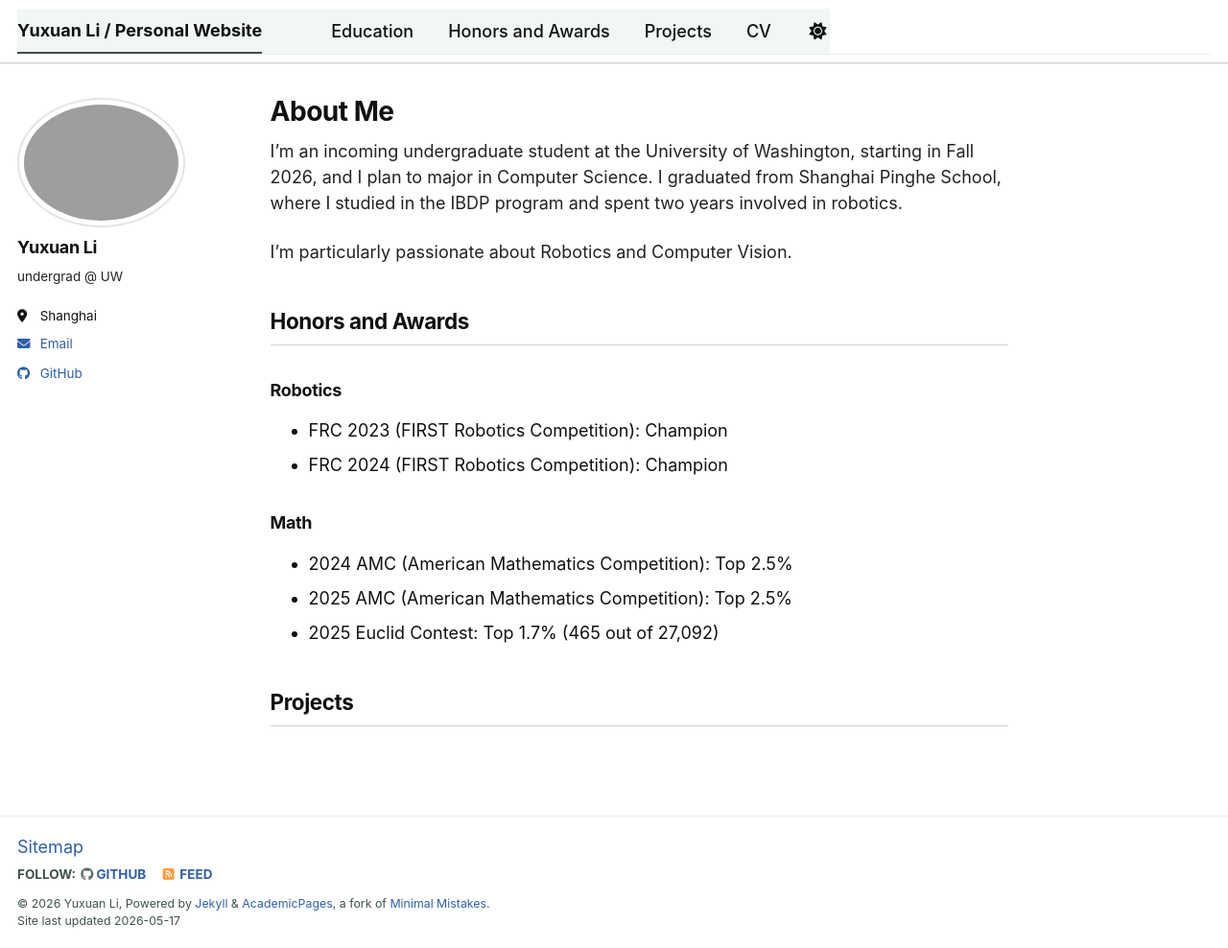
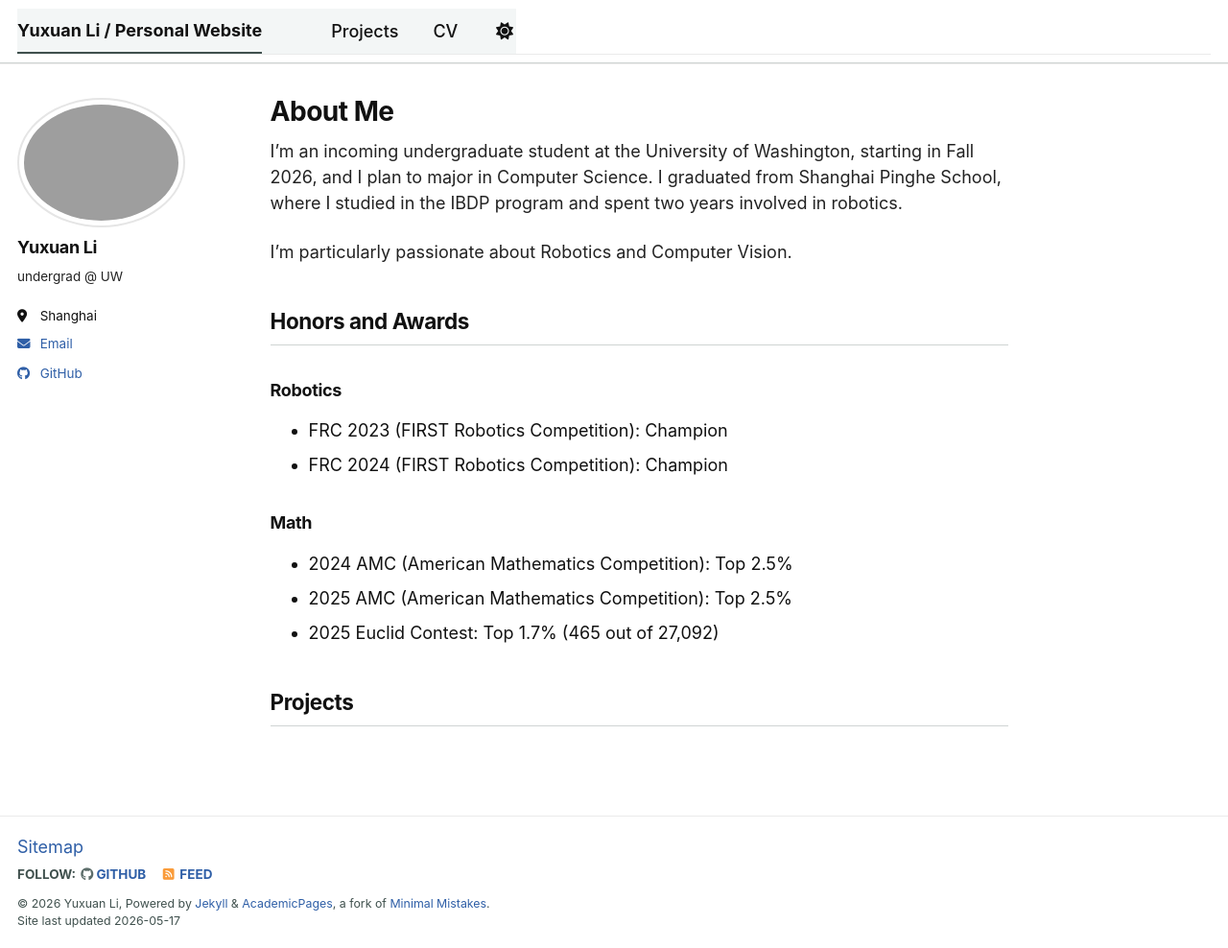
Before and after one commit to H1234L1/H1234L1.github.io, a Jekyll site: the page built from _pages/about.md, in a window 1280 px wide and 988 px high. Shown: the whole window at 96% size. Built offline with Jekyll 4.4.1, drawn with Linux system fonts in a browser that asks for light colours; a script bundle is joined from its source files by our own code; library files that are not in the unit come from our copies.

Commit message:
Update navigation.yml

```diff
--- a/_data/navigation.yml
+++ b/_data/navigation.yml
@@ -8,12 +8,6 @@
 #      Markdown formatted page while the second is generated using JSON.
 
 main:
-  - title: "Education"
-    url: /education/
-
-  - title: "Honors and Awards"
-    url: /honors/
-
   - title: "Projects"
     url: /projects/
 
```
